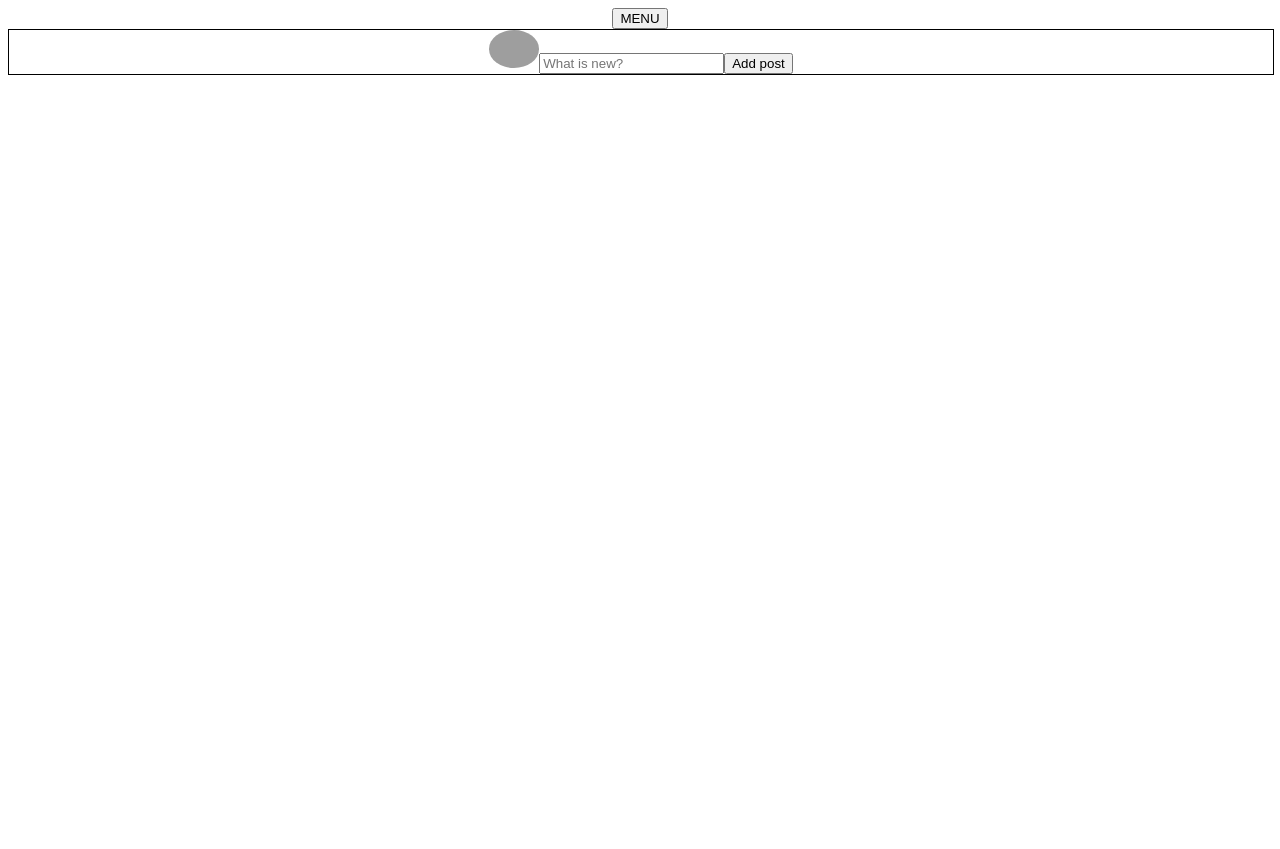
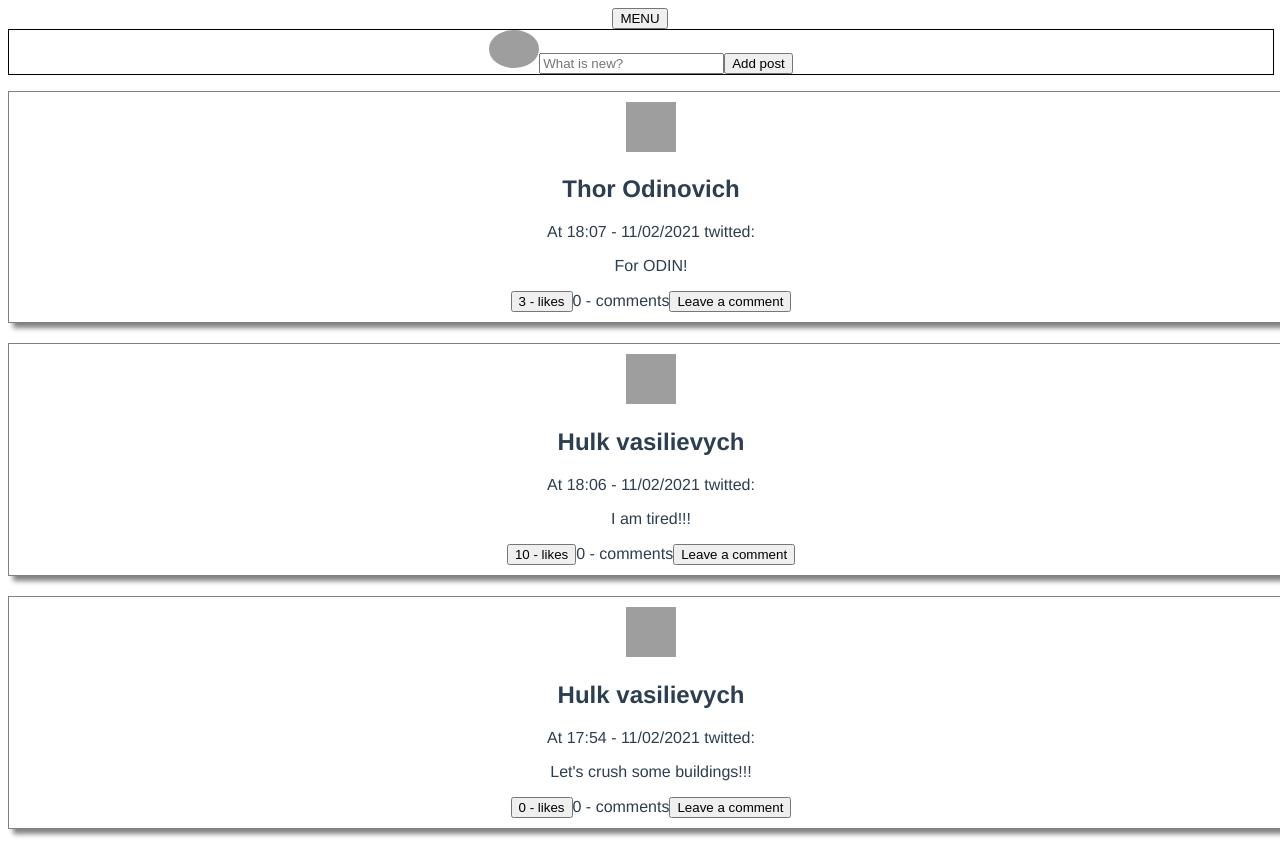
Before and after one commit to stilet00/social, a Vue app: page /news in a window 1280 px wide. Before the commit the page ends 800 px from the top, so only its background shows below. Built offline with nearby package versions, Linux system fonts and the light colour scheme; grey boxes are pictures that could not be loaded.

Commit message:
likes works

```diff
--- a/src/App.vue
+++ b/src/App.vue
@@ -21,7 +21,9 @@
     <router-view
         @friendAdded="newFriend"
         @friendRemoved="removingFriend"
-        :friends="userFriends"
+        @newPost="saveUserPost"
+        @postLiked="catchLike"
+        :friends="user.friends"
         :people="allPeople"
         :userPersonal="user"
     />
@@ -51,15 +53,11 @@ export default {
         surName: 'Man',
         age: 27,
         thumbnail: 'https://cdn.igromania.ru/mnt/news/7/6/b/a/7/6/86257/6122e9f65da7ef05_1920xH.jpg',
-        posts: [
-          {
-
-          }
-        ]
-
+        location: 'New York',
+        posts: [],
+        friends: [],
       },
       menuPressed: false,
-      userFriends: [],
       allPeople: [
         {
           id: 1231230424124,
@@ -69,9 +67,8 @@ export default {
           thumbnail: 'https://i.pinimg.com/originals/98/fa/60/98fa60221fbc02722d2fd725238a07ec.jpg',
           isAFriend: false,
           posts: [
-            {
-
-            }
+            { "authorId": "1231230424124", "author": "Hulk vasilievych", "photo": "https://i.pinimg.com/originals/98/fa/60/98fa60221fbc02722d2fd725238a07ec.jpg", "date": "17:54 - 11/02/2021", "time": 1613058870452, "description": "Let's crush some buildings!!!", "comments": [], "likes": 0, "likedUsers": [] },
+            { "authorId": "1231230424124", "author": "Hulk vasilievych", "photo": "https://i.pinimg.com/originals/98/fa/60/98fa60221fbc02722d2fd725238a07ec.jpg", "date": "18:06 - 11/02/2021", "time": 1613058870453, "description": "I am tired!!!", "comments": [], "likes": 10, "likedUsers": [] }
           ]
 
         },
@@ -81,7 +78,10 @@ export default {
           surName: 'Odinovich',
           age: 3000,
           thumbnail: 'https://i.pinimg.com/originals/5c/84/27/5c84270dc20df2dcfffe305d498dbfb4.jpg',
-          isAFriend: false
+          isAFriend: false,
+          posts: [
+            { "authorId": "405565656", "author": "Thor Odinovich", "photo": "https://i.pinimg.com/originals/5c/84/27/5c84270dc20df2dcfffe305d498dbfb4.jpg", "date": "18:07 - 11/02/2021", "time": 1613060925844, "description": "For ODIN!", "comments": [], "likes": 3, "likedUsers": [] }
+          ]
 
         },
         {
@@ -90,7 +90,8 @@ export default {
           surName: 'Amerika',
           age: 98,
           thumbnail: 'https://i.pinimg.com/originals/3a/7b/ab/3a7bab297ad092caff498a6ad603a03e.jpg',
-          isAFriend: false
+          isAFriend: false,
+          posts: []
 
         }
 
@@ -104,13 +105,50 @@ export default {
     newFriend(data) {
 
       this.allPeople.find(item => item.id === Number(data)).isAFriend = true
-      this.userFriends.push(this.allPeople.find(item => item.id === Number(data)))
+      this.user.friends.push(this.allPeople.find(item => item.id === Number(data)))
 
     },
     removingFriend(data) {
       this.allPeople.find(item => item.id === Number(data)).isAFriend = false
-      this.userFriends = this.userFriends.filter(item => item.id !== Number(data))
+      this.user.friends = this.user.friends.filter(item => item.id !== Number(data))
     },
+    saveUserPost(data) {
+      this.user.posts.push(data)
+    },
+    catchLike(data) {
+      if (Number(data.authorNumber) === this.user.id) {
+        this.user.posts.forEach(item => {
+          if (item.time === Number(data.postNumber)) {
+            if (!item.likedUsers.includes(data.authorNumber)) {
+              item.likedUsers.push(data.authorNumber);
+              item.likes += 1;
+            } else {
+              item.likedUsers = item.likedUsers.filter(itemInner => itemInner !== data.authorNumber);
+              item.likes -= 1;
+            }
+          }
+        })
+      } else {
+        let findedUser = this.allPeople.find(item => item.id === Number(data.authorNumber))
+        findedUser.posts.forEach(item => {
+          if (item.time === Number(data.postNumber)) {
+            if (!item.likedUsers.includes(data.authorNumber)) {
+              item.likedUsers.push(data.authorNumber);
+              item.likes += 1;
+            } else {
+              item.likedUsers = item.likedUsers.filter(itemInner => itemInner !== data.authorNumber);
+              item.likes -= 1;
+            }
+          }
+        } )
+      }
+    },
+
+
+
+
+
+
     beforeEnter(el) {
       el.style.opacity = 0;
       el.style.height = '0em'
--- a/src/components/PostCreate.vue
+++ b/src/components/PostCreate.vue
@@ -1,6 +1,6 @@
 <template>
 <div class="post-container">
-  <img src="https://cdn.jpegmini.com/user/images/slider_puffin_before_mobile.jpg" alt="" width="50px">
+  <img :src="loggedUser.thumbnail" alt="" width="50px">
   <input type="text" placeholder="What is new?">
   <button
   @click="createPost"
@@ -11,13 +11,16 @@
 
 <script>
 class Post {
-  constructor(author, description) {
-    this.uniqueId = Symbol(Math.floor(Math.random()*10));
-    this.author = author;
+  constructor(user, description) {
+    this.author = user.name + ' ' + user.surName;
+    this.authorId = user.id;
+    this.photo = user.thumbnail;
     this.date = this.getTime();
+    this.time = new Date().getTime();
     this.description = description || null;
     this.comments = [];
     this.likes = 0;
+    this.likedUsers = [];
   }
   getTime() {
     let date = new Date();
@@ -34,8 +37,8 @@ export default {
   props:['loggedUser'],
   methods: {
     createPost(e) {
-      let post = new Post(this.loggedUser.name, e.target.previousSibling.value)
-      console.log(post)
+      let post = new Post(this.loggedUser, e.target.previousSibling.value)
+      this.$emit('postCreated', post)
     }
   }
 }
--- a/src/views/MyProfile.vue
+++ b/src/views/MyProfile.vue
@@ -2,7 +2,7 @@
 <div class="div__start">
     <img class="img__myProfile" src="https://cdn.igromania.ru/mnt/news/7/6/b/a/7/6/86257/6122e9f65da7ef05_1920xH.jpg" alt="">
     <div class="div__name">
-        <p><strong>Iron Man</strong></p>
+        <p><strong>{{userPersonal.name + ' ' + userPersonal.surName}}</strong></p>
         <p>Why quarrel if you can be friends</p>
         <p class="lastChild__divName">Online</p>
     </div>
@@ -12,11 +12,11 @@
     <div class="div__info">
         <div class="friend">
             <img class="div__info__img" :src="iconFriends" alt="">
-            <span>{{numberOfFriends}}</span>
+            <span>{{userPersonal.friends.length}}</span>
         </div>
         <div class="city">
             <img class="div__info__img" :src="iconCity" alt="">
-            <span>New York city </span>
+            <span>{{userPersonal.location}} </span>
         </div>
         <div class="subscribers">
             <img class="div__info__img" :src="iconSub" alt="">
@@ -60,10 +60,10 @@
 <script>
 export default {
 name: "MyProfile",
+  props: ['userPersonal'],
 data() {
     return {
         iconFriends: require('@/assets/user-alt-solid.svg'),
-        numberOfFriends: 50,
         iconCity: require('@/assets/home-solid.svg'),
         iconSub: require('@/assets/wifi-solid.svg'),
         iconDetails: require('@/assets/info-circle-solid.svg'),
--- a/src/views/News.vue
+++ b/src/views/News.vue
@@ -2,21 +2,88 @@
 <div class="news">
   <PostCreate
       :loggedUser="this.userPersonal"
+      @postCreated="translatePost"
+  />
+  <ul>
+    <li
+        v-for="object in allPosts"
+        :key="object.time"
+        :id="object.time"
+        class="post"
+    >
+        <img :src="object.photo" alt="" height="50px" width="50px">
+        <h2>{{object.author}}</h2>
+        <span>At {{object.date}} twitted: </span>
+        <p>{{object.description}}</p>
+        <button
+        @click="postLiked"
+        >{{object.likes}} - likes</button>
+        <span>{{object.comments.length}} - comments</span>
+        <button>Leave a comment</button>
 
-  />
+    </li>
+  </ul>
 </div>
 </template>
 
 <script>
 import PostCreate from "@/components/PostCreate";
 export default {
-  props:['userPersonal'],
+  props:['userPersonal', 'people'],
   name: "News",
-  components: {PostCreate}
+  components: {PostCreate},
+  data() {
+    return {
+      allPosts: []
+    }
+  },
+  methods: {
+    translatePost(data) {
+      this.$emit('newPost', data)
+    },
+    postLiked(e) {
+     let newPost = this.allPosts.find(item => {
+        return item.time === Number(e.target.parentNode.id)
+
+      })
+      this.$emit('postLiked', {
+        authorNumber: newPost.authorId,
+        postNumber: e.target.parentNode.id,
+      })
+    }
+  },
+  mounted() {
+    this.allPosts.push(...this.userPersonal.posts)
+
+    this.people.forEach(item => {
+      if (item.posts.length > 0) {
+        this.allPosts.push(...item.posts)
+      }
+})
+    this.allPosts.sort((a, b) => {
+      return b.time - a.time
+    })
+  }
 }
 </script>
 
 <style scoped>
-
+.news {
+  box-sizing: border-box;
+}
+.post {
+  padding: 10px;
+  width: 100%;
+  box-shadow: 5px 5px 5px grey;
+  border: 1px solid grey;
+}
+ul {
+ padding-left: 0;
+  box-sizing: border-box;
+}
+li {
+  margin-bottom: 20px;
+  list-style-type: none;
+}
 
 </style>
```
